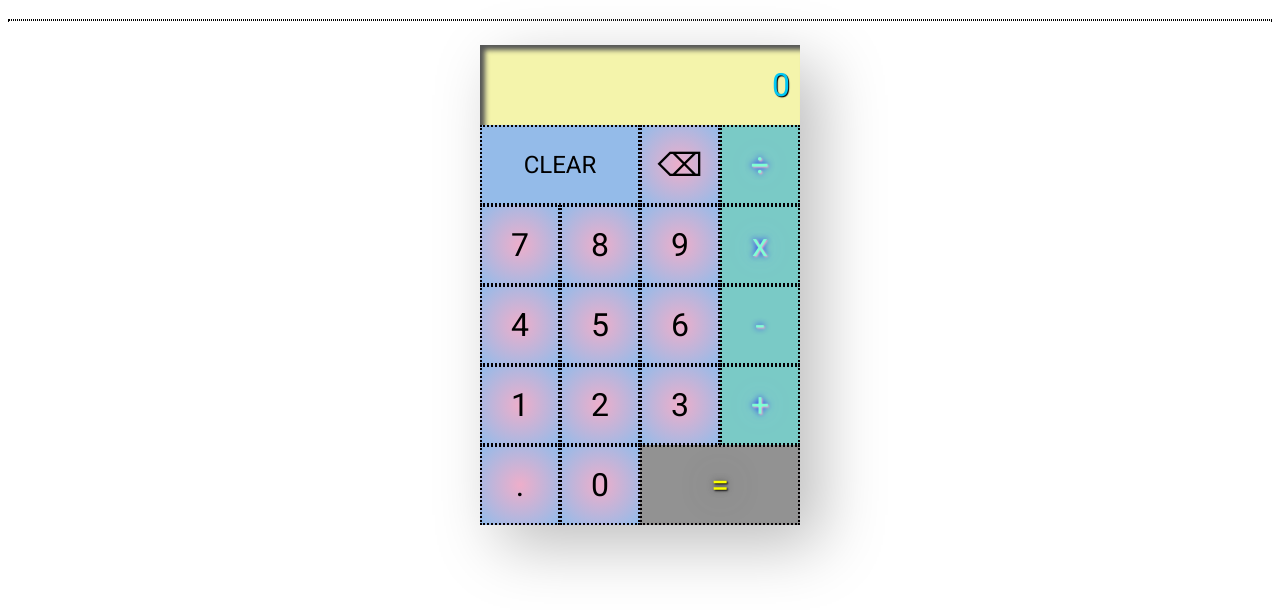
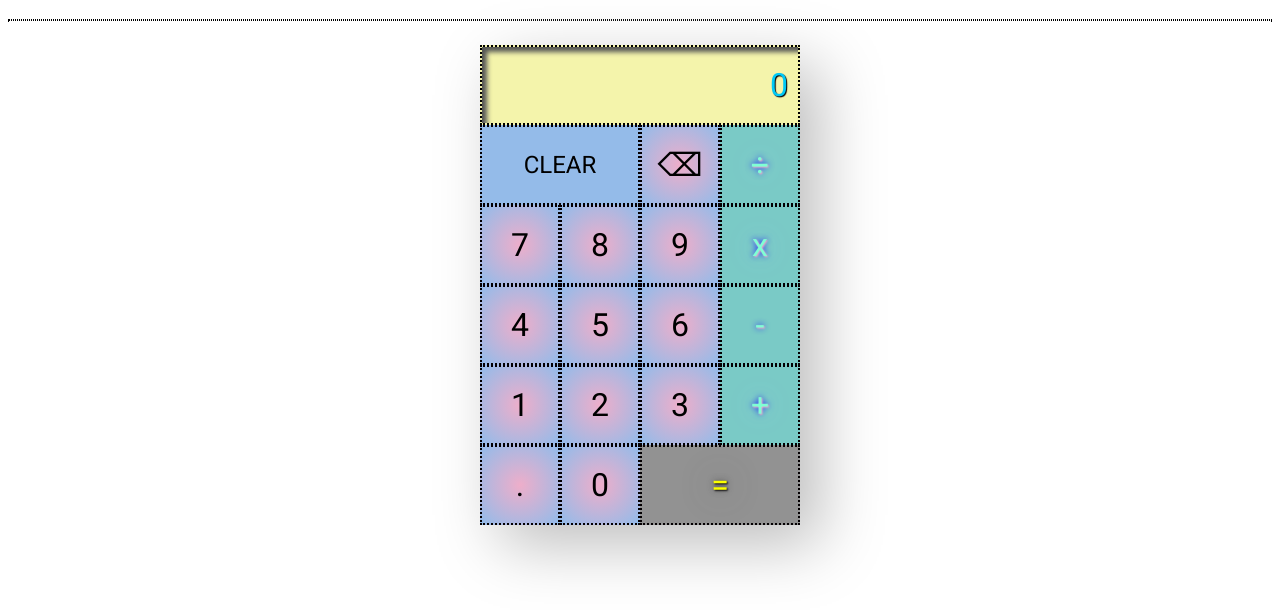
Before and after one commit to FreeFallRush/calculator, a plain HTML site: page index.html in a window 1280 px wide. Shown: the part 62-672 px from the top of the page. Drawn offline with Linux system fonts and the light colour scheme.

Commit message:
Updated style.css
fixed mistake at display

```diff
--- a/style.css
+++ b/style.css
@@ -42,7 +42,7 @@ h1 {
 
 .display {
   grid-column: 1 / -1;
-  display: 2px dotted rgb(0, 0, 0);
+  border: 2px dotted rgb(0, 0, 0);
   max-height: 3000px;
   display: flex;
   align-items: flex-end;
```
